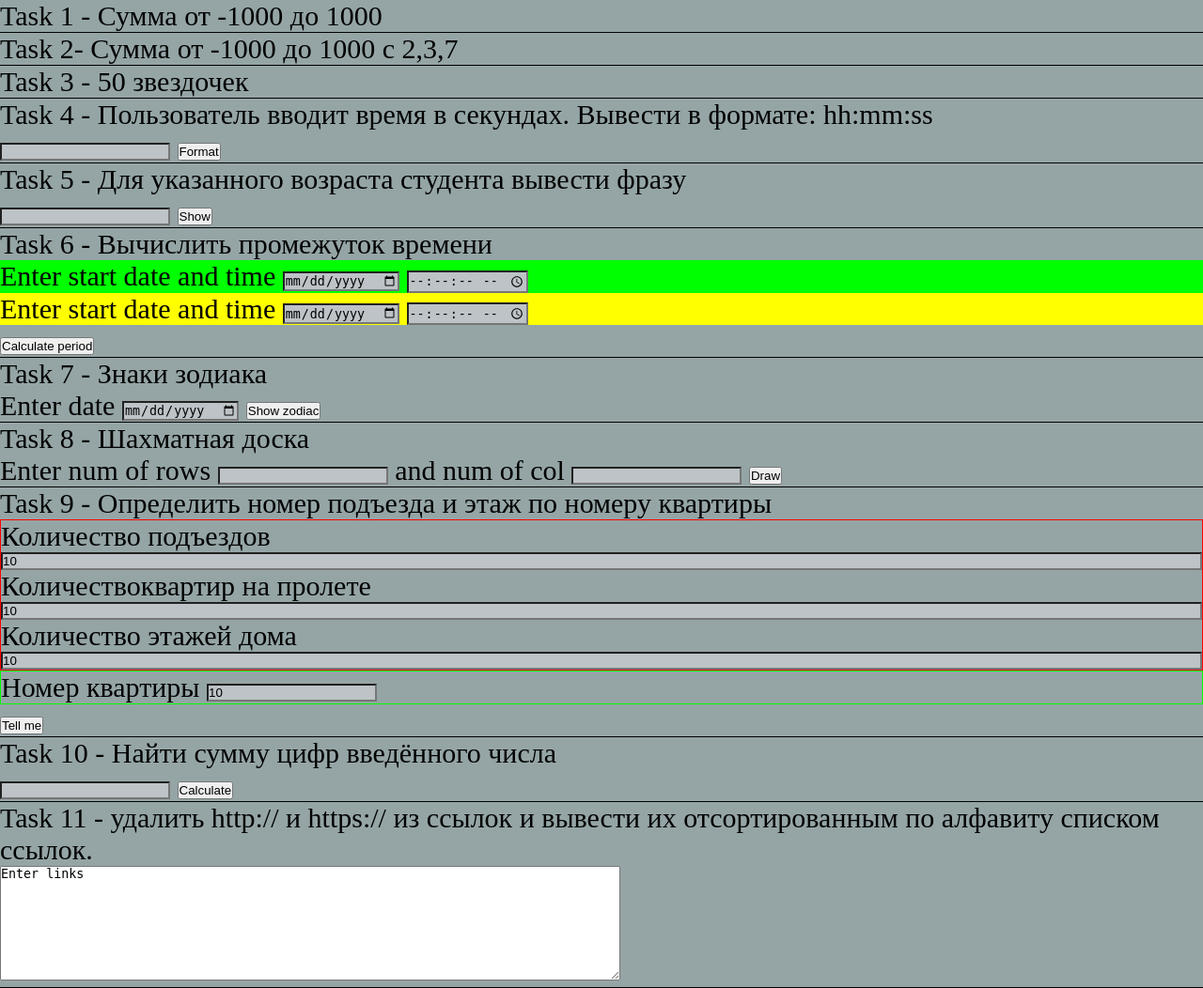
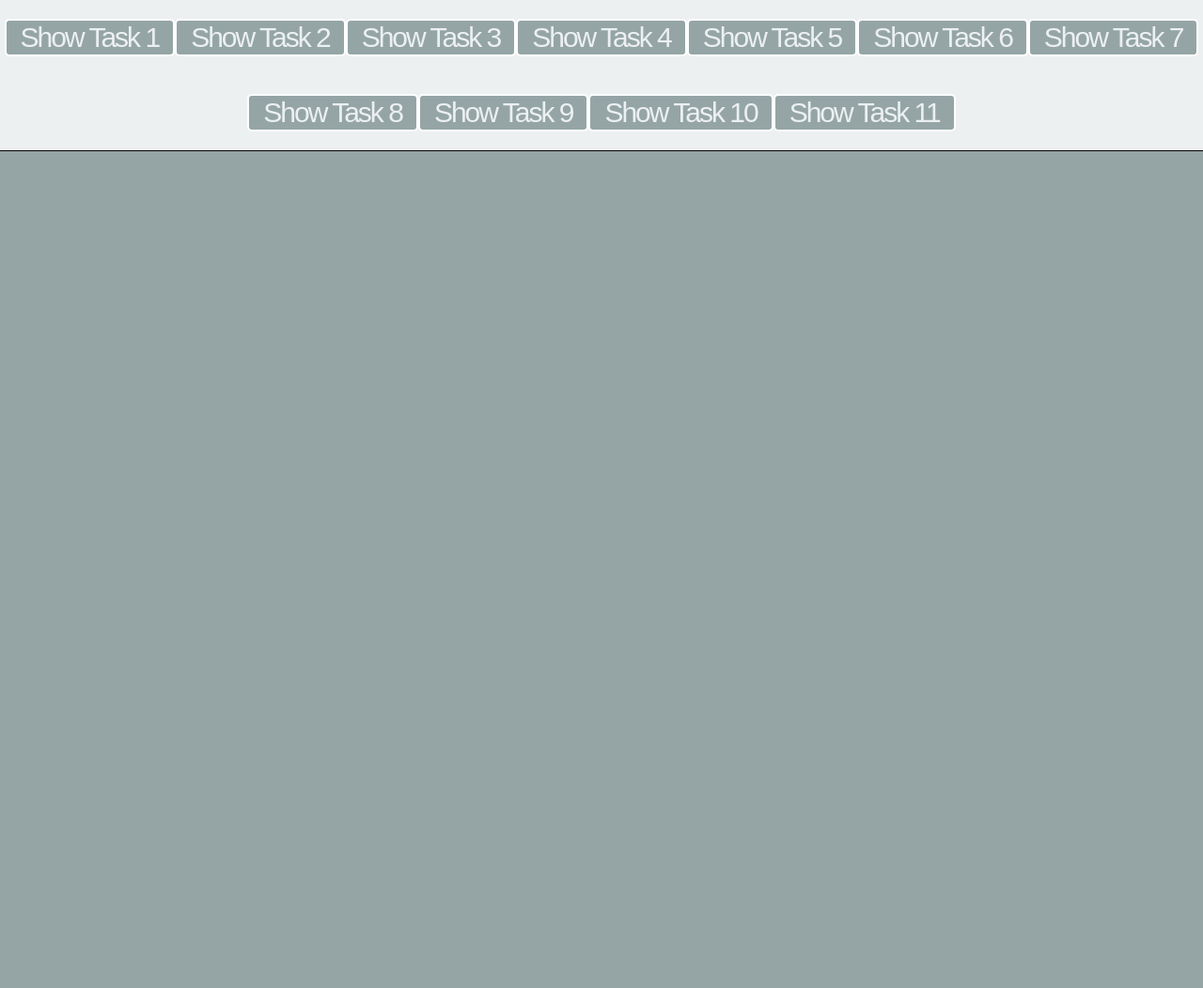
Before and after one commit to shpp-mbondarenko/wd201710, a PHP site: page / in a window 1280 px wide. Shown: the whole page at 94% size. After the commit the page ends 161 px from the top, so only its background shows below. Run offline with PHP 8.4, Linux system fonts and the light colour scheme; some libraries are stand-ins or nearby versions.

Commit message:
Fix remarks of 2.0 task

```diff
--- a/task2.0/index.html
+++ b/task2.0/index.html
@@ -10,31 +10,44 @@
   <title>JS TASK</title>
 </head>
 <body>
-  <div>
+  <div style="display:flex;flex-direction: row;flex-wrap:wrap;justify-content:center;background-color:#ecf0f1">
+    <button type="button" onclick="showMe('ht1')">Show Task 1</button>
+    <button type="button" onclick="showMe('ht2')">Show Task 2</button>
+    <button type="button" onclick="showMe('ht3')">Show Task 3</button>
+    <button type="button" onclick="showMe('ht4')">Show Task 4</button>
+    <button type="button" onclick="showMe('ht5')">Show Task 5</button>
+    <button type="button" onclick="showMe('ht6')">Show Task 6</button>
+    <button type="button" onclick="showMe('ht7')">Show Task 7</button>
+    <button type="button" onclick="showMe('ht8')">Show Task 8</button>
+    <button type="button" onclick="showMe('ht9')">Show Task 9</button>
+    <button type="button" onclick="showMe('ht10')">Show Task 10</button>
+    <button type="button" onclick="showMe('ht11')">Show Task 11</button>
+  </div>
+  <div id="ht1">
     <p class="task">Task 1 - Сумма от -1000 до 1000</p>
     <p class="result_1"></p>
   </div>
-  <div>
+  <div id="ht2">
     <p class="task">Task 2- Сумма от -1000 до 1000 c 2,3,7</p>
     <p class="result_2"></p>
   </div>
-  <div>
+  <div id="ht3">
     <p class="task">Task 3 - 50 звездочек</p>
     <div class="result_3"></div>
   </div>
-  <div>
+  <div id="ht4">
     <p class="task">Task 4 - Пользователь вводит время в секундах. Вывести в формате: hh:mm:ss</p>
-    <input onfocus="$this.value='';" type="text" id="sec_to_format_4" value="">
+    <input onfocus="this.value='';" type="text" id="sec_to_format_4" value="">
     <button type="button" onclick="t4()" id="button_sec_to_format_4" name="button">Format</button>
     <p class="result_4"></p>
   </div>
-  <div>
+  <div id="ht5">
     <p class="task">Task 5 - Для указанного возраста студента вывести фразу</p>
     <input type="text" id="years5">
     <button type="button" onclick="t5()" id="button_years5" name="button">Show</button>
     <p class="result_5"></p>
   </div>
-  <div>
+  <div id="ht6">
     <p class="task">Task 6 - Вычислить промежуток времени</p>
     <div class="" style="background-color:#0f0;">
       <label for="startDate6">Enter start date and time</label>
@@ -49,14 +62,14 @@
     <button type="button" onclick="t6()">Calculate period</button>
     <p class="result_6"></p>
   </div>
-  <div>
+  <div id="ht7">
     <p class="task">Task 7 - Знаки зодиака</p>
     <label for="zodiac7">Enter date</label>
     <input type="date" id="zodiac7">
     <button type="button" onclick="t7()">Show zodiac</button>
     <div class="result_7"></div>
   </div>
-  <div>
+  <div id="ht8">
     <p class="task">Task 8 - Шахматная доска</p>
     <label for="row8">Enter num of rows</label>
     <input type="text" id="row8">
@@ -65,14 +78,14 @@
     <button type="button" onclick="t8()">Draw</button>
     <div class="result_8"></div>
   </div>
-  <div>
+  <div id="ht9">
     <p class="task">Task 9 - Определить номер подъезда и этаж по номеру квартиры</p>
     <div style="border:1px solid #F00;display:flex;flex-direction:column;">
-      <label for="numOfP">Количество подъездов</label>
+      <label for="numOfP">Кол-во подъездов</label>
       <input type="text" id="numOfP" name="" value="10">
-      <label for="numOfK"> Количествоквартир на пролете</label>
+      <label for="numOfK"> Кол-во квартир на пролете</label>
       <input type="text" id="numOfK" name="" value="10">
-      <label for="numOfE">Количество этажей дома</label>
+      <label for="numOfE">Кол-во этажей дома</label>
       <input type="text" id="numOfE" name="" value="10">
     </div>
     <div style="border:1px solid #0f0;">
@@ -82,18 +95,16 @@
     <button type="button" onclick="t9()" id="button9">Tell me</button>
     <p class="result_9"></p>
   </div>
-  <div>
+  <div id="ht10">
     <p class="task">Task 10 - Найти сумму цифр введённого числа</p>
     <input type="text" id="num10">
     <button type="button" onclick="t10()" id="button_find_sum10">Calculate</button>
     <p class="result_10"></p>
   </div>
-  <div>
+  <div id="ht11">
     <p class="task">Task 11 - удалить http:// и https:// из ссылок и вывести их отсортированным по алфавиту списком ссылок.</p>
     <textarea onfocus="this.value='';" rows="8" cols="80" onblur="t11()" id="links11">Enter links</textarea>
     <ul class="result_11"></ul>
   </div>
-
-
 </body>
 </html>
--- a/task2.0/styles.css
+++ b/task2.0/styles.css
@@ -14,6 +14,7 @@ body > div {
   width: 100wh;
   margin 15px;
   border-bottom: 1px solid #000;
+  display: none;
 }
 
 .chessW {
@@ -42,3 +43,18 @@ body > div {
 input {
 background-color: #bdc3c7;
 }
+
+button {
+  margin-top: 20px;
+  margin-bottom: 20px;
+  width: auto;
+  padding-left: 15px;
+  padding-right: 15px;
+  height: 40px;
+  background-color: #95a5a6;
+  border: 2px solid #fff;
+  color: #ecf0f1;
+  border-radius: 5px;
+  font-size: 30px;
+  letter-spacing: -2px;
+}
```
Also changed, not shown: task2.0/scripts.js (+51 -57 lines).
